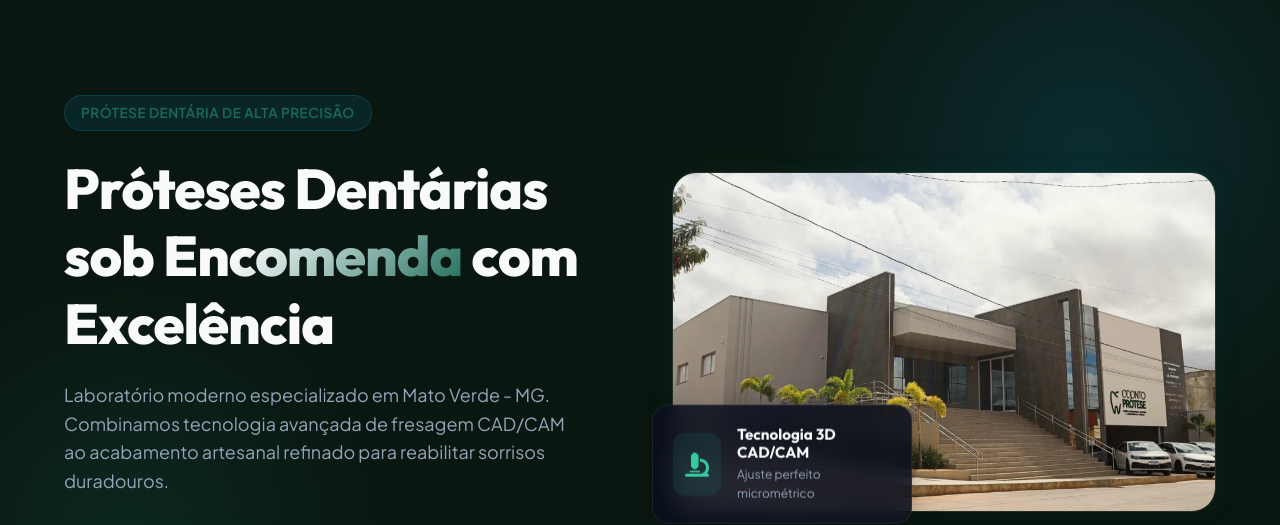
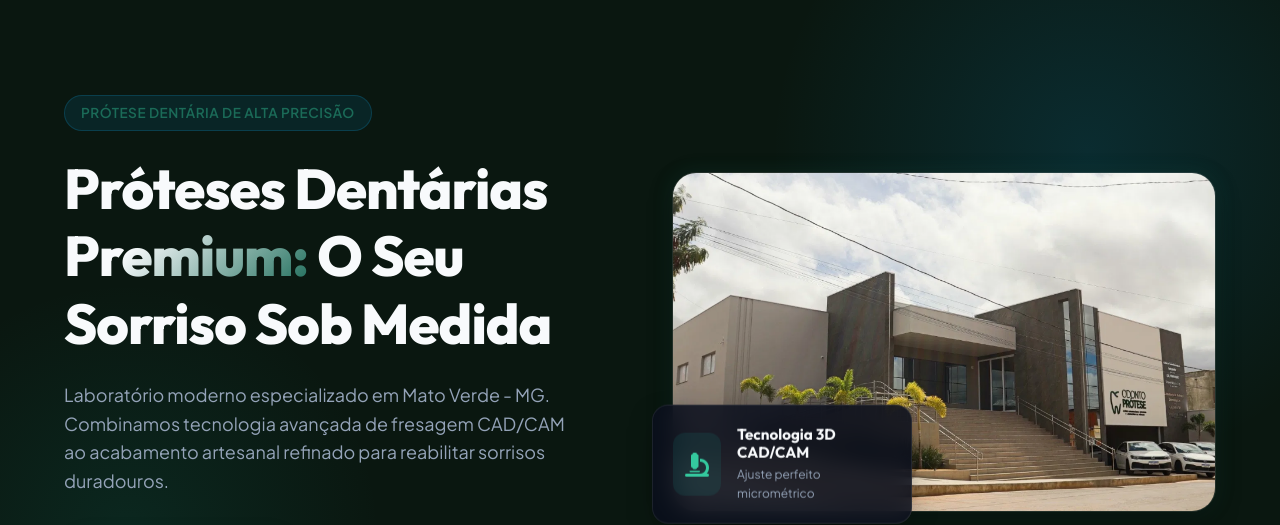
Before and after one commit to Gabazzz/Odonto_Proteses, a plain HTML site: page index.html in a window 1280 px wide. Shown: the part 88-613 px from the top of the page. Drawn offline with Linux system fonts and the light colour scheme.

Commit message:
chore: atualiza titulo do hero para Proteses Dentarias Premium: O Seu Sorriso Sob Medida

```diff
--- a/index.html
+++ b/index.html
@@ -67,7 +67,7 @@
                 <div class="hero-content reveal-left">
                     <span class="badge">Prótese Dentária de Alta Precisão</span>
                     <h1 class="hero-title">
-                        Próteses Dentárias sob <span class="gradient-text">Encomenda</span> com Excelência
+                        Próteses Dentárias <span class="gradient-text">Premium:</span> O Seu Sorriso Sob Medida
                     </h1>
                     <p class="hero-description">
                         Laboratório moderno especializado em Mato Verde - MG. Combinamos tecnologia avançada de fresagem CAD/CAM ao acabamento artesanal refinado para reabilitar sorrisos duradouros.
```
